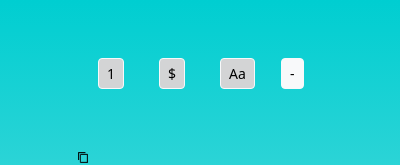
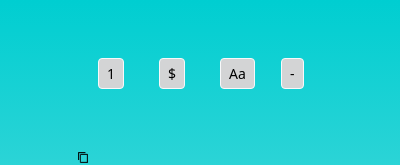
Before and after one commit to volovikariel/ConUHacks23-THPG, a browser extension: page popup.html in a window 400 px wide. Shown: the top 165 px of the page. Drawn offline with nearby package versions, Linux system fonts and the light colour scheme.

Commit message:
added toggle attribute

```diff
--- a/popup.html
+++ b/popup.html
@@ -25,7 +25,7 @@
               <button type="button" class="btn btn-sm btn-light toggle " id = "capitalizeChar">Aa</button>
             </div>
             <div class="col">
-              <button type="button" class="btn btn-sm btn-light " id = "addSpacer">-</button>
+              <button type="button" class="btn btn-sm btn-light toggle" id = "addSpacer">-</button>
             </div>
 
 
```
